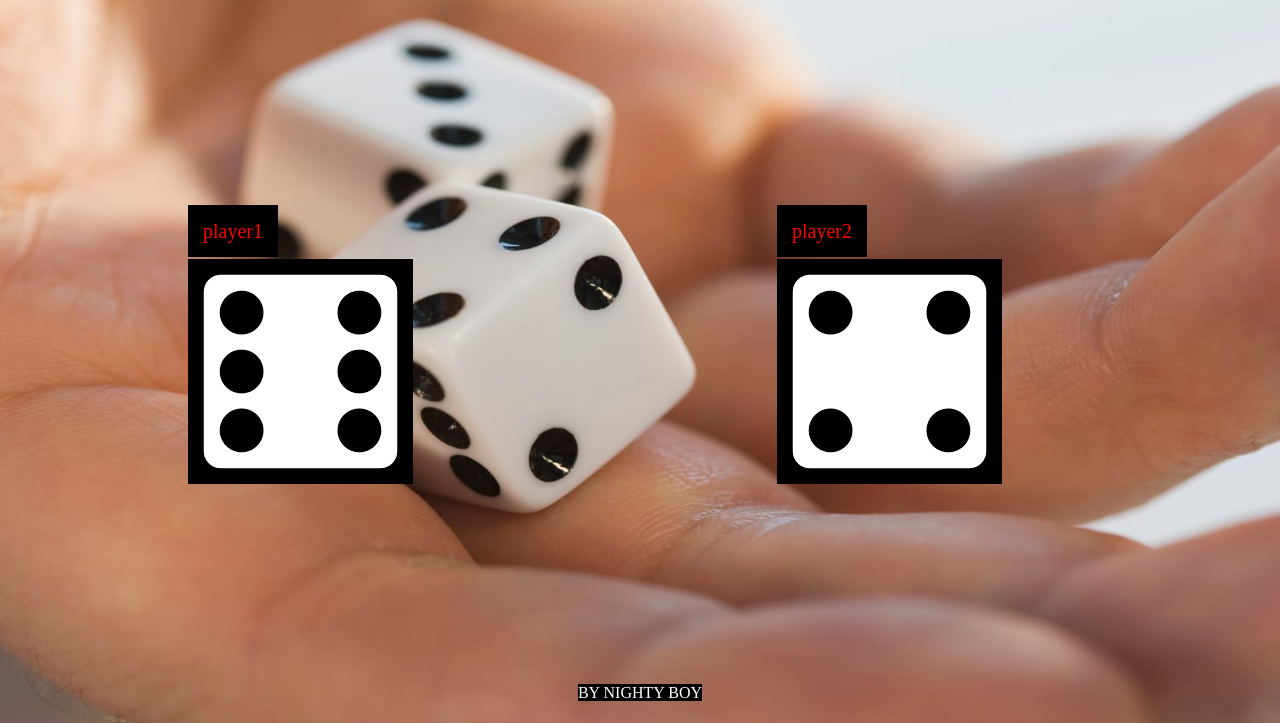
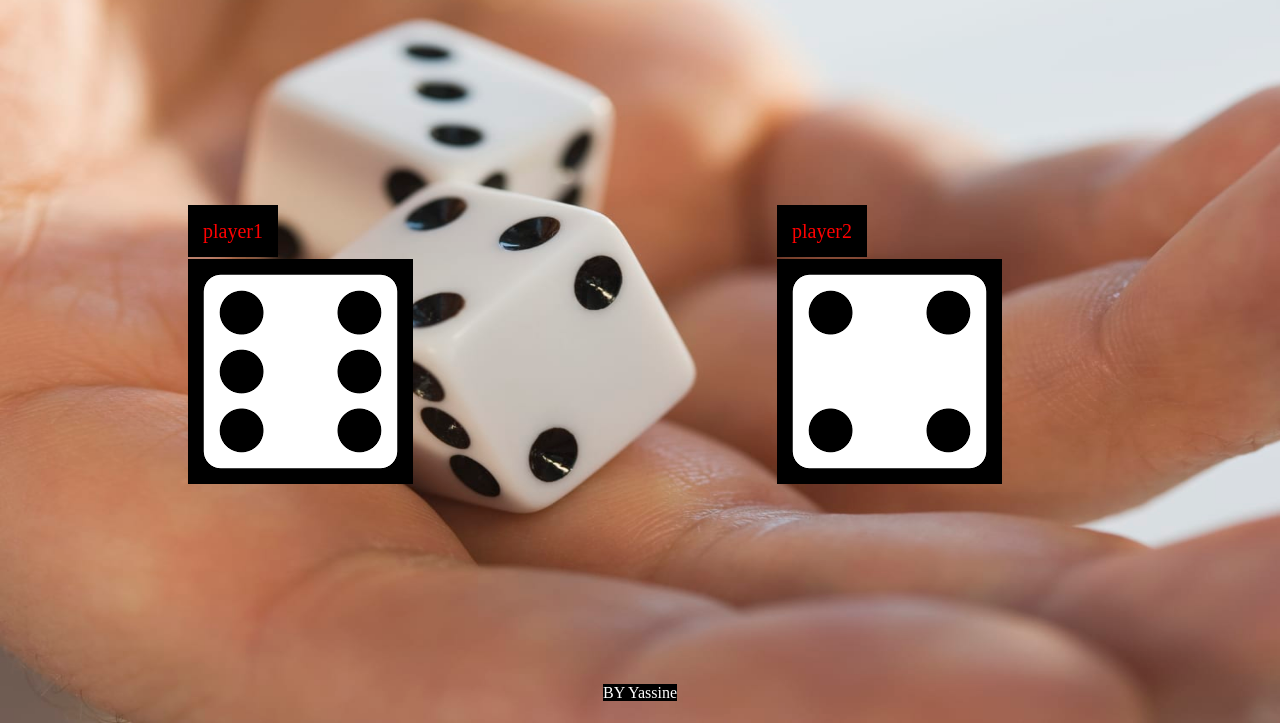
Before and after one commit to NIGHT9910/Gambling, a plain HTML site: page index.html in a window 1280 px wide. Shown: the part 77-800 px from the top of the page. Drawn offline with Linux system fonts and the light colour scheme.

Commit message:
Update index.html

```diff
--- a/index.html
+++ b/index.html
@@ -31,7 +31,7 @@
 
 </body>
 <footer>
-    <p><span class="footer">BY NIGHTY BOY</span></p>
+    <p><span class="footer">BY Yassine</span></p>
 </footer>
 
 </html>
```
